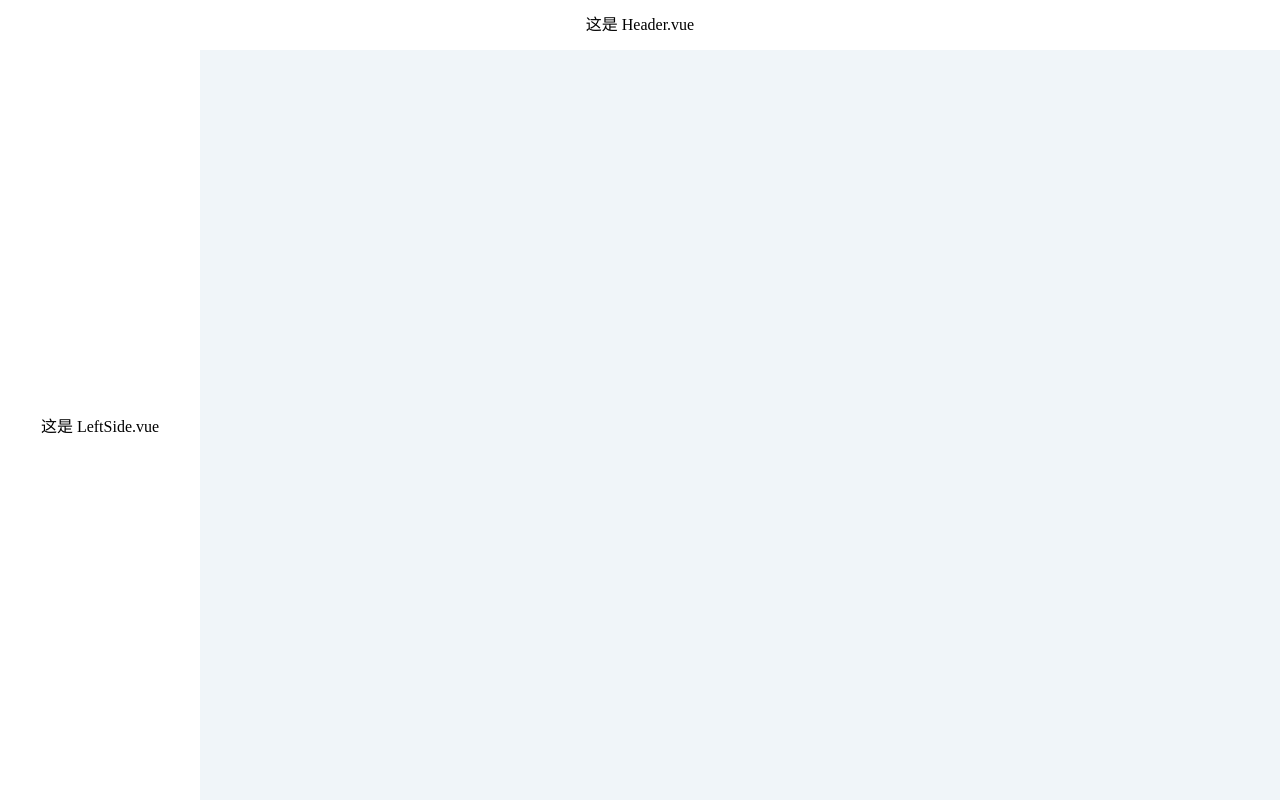
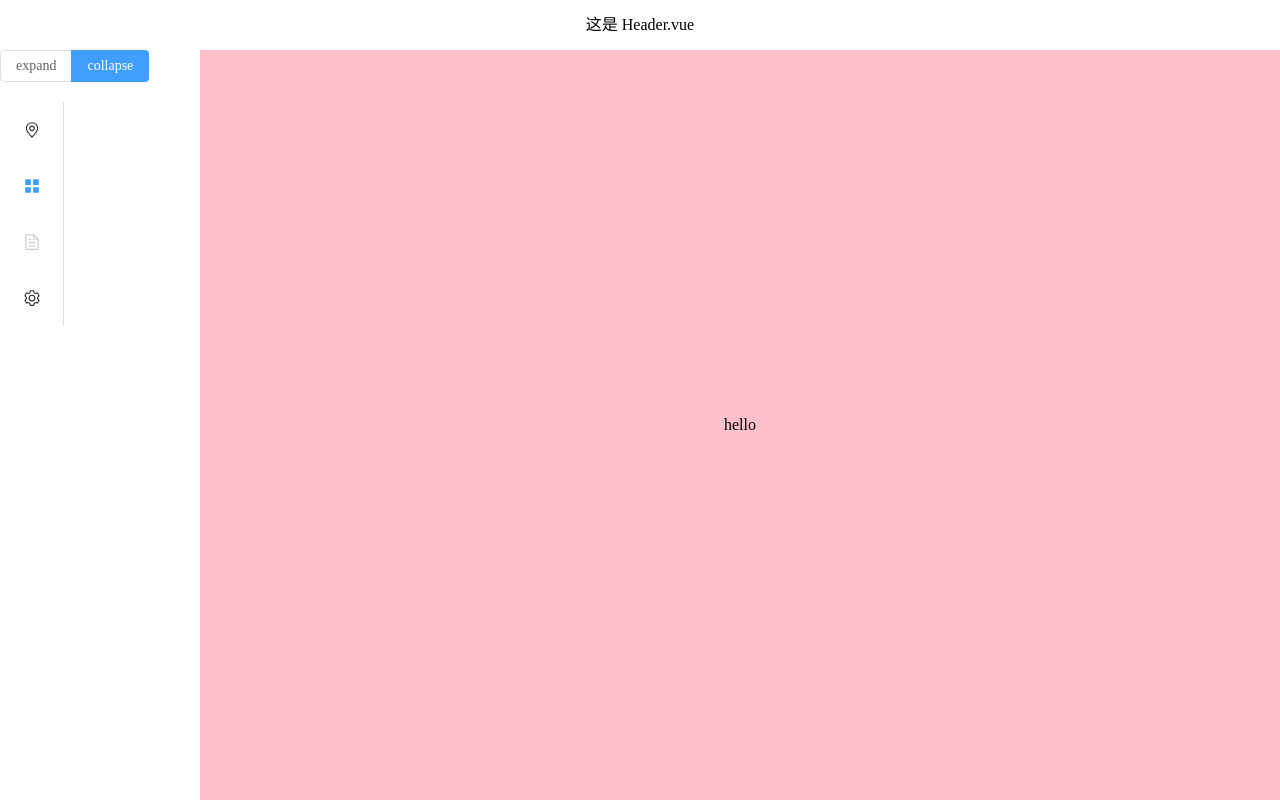
Before and after one commit to QianCCC7/Chinese-Medicine-Data-Visualization-System-Web, a Vue app: page / in a window 1280 px wide. Built offline with nearby package versions, Linux system fonts and the light colour scheme.

Commit message:
前端首页整体布局的实现

```diff
--- a/package.json
+++ b/package.json
@@ -8,7 +8,10 @@
     "lint": "vue-cli-service lint"
   },
   "dependencies": {
+    "@element-plus/icons-vue": "^2.3.1",
     "core-js": "^3.8.3",
+    "echarts": "^5.5.0",
+    "element-plus": "^2.7.0",
     "vue": "^3.2.13",
     "vue-router": "^4.3.2"
   },
--- a/src/App.vue
+++ b/src/App.vue
@@ -19,9 +19,11 @@
 
 html, body {
   height: 100%;
+  width: 100%;
 }
 
 #app {
   height: 100%;
+  width: 100%;
 }
 </style>
--- a/src/components/LeftSide.vue
+++ b/src/components/LeftSide.vue
@@ -1,15 +1,87 @@
 <template>
   <div>
-    这是 LeftSide.vue
+    <el-radio-group v-model="isCollapse" style="margin-bottom: 20px">
+      <el-radio-button :value="false">expand</el-radio-button>
+      <el-radio-button :value="true">collapse</el-radio-button>
+    </el-radio-group>
+    <el-menu
+        default-active="2"
+        class="el-menu-vertical-demo"
+        :collapse="isCollapse"
+    >
+      <el-sub-menu index="1">
+        <template #title>
+          <el-icon>
+            <location/>
+          </el-icon>
+          <span>Navigator One</span>
+        </template>
+        <el-menu-item-group>
+          <template #title><span>Group One</span></template>
+          <el-menu-item index="1-1">item one</el-menu-item>
+          <el-menu-item index="1-2">item two</el-menu-item>
+        </el-menu-item-group>
+        <el-menu-item-group title="Group Two">
+          <el-menu-item index="1-3">item three</el-menu-item>
+        </el-menu-item-group>
+        <el-sub-menu index="1-4">
+          <template #title><span>item four</span></template>
+          <el-menu-item index="1-4-1">item one</el-menu-item>
+        </el-sub-menu>
+      </el-sub-menu>
+      <el-menu-item index="2">
+        <el-icon>
+          <icon-menu/>
+        </el-icon>
+        <template #title>Navigator Two</template>
+      </el-menu-item>
+      <el-menu-item index="3" disabled>
+        <el-icon>
+          <Document/>
+        </el-icon>
+        <template #title>Navigator Three</template>
+      </el-menu-item>
+      <el-menu-item index="4">
+        <el-icon>
+          <setting/>
+        </el-icon>
+        <template #title>Navigator Four</template>
+      </el-menu-item>
+    </el-menu>
   </div>
+
 </template>
 
 <script>
+import {
+  Document,
+  Location,
+  Menu as IconMenu,
+  Setting,
+} from '@element-plus/icons-vue'
+
 export default {
-  name: "LeftSide"
+  name: "LeftSide",
+  components: {
+    Document,
+    Location,
+    Setting,
+    IconMenu
+  },
+  data() {
+    return {
+      isCollapse: true,
+    }
+  },
+  methods: {
+
+  }
 }
 </script>
 
 <style scoped>
-
+.el-menu-vertical-demo:not(.el-menu--collapse) {
+  width: 200px;
+  min-height: 400px;
+}
 </style>
--- /dev/null
+++ b/src/components/Main.vue
@@ -0,0 +1,15 @@
+<template>
+  <div>
+    hello
+  </div>
+</template>
+
+<script>
+export default {
+  name: "Main"
+}
+</script>
+
+<style scoped>
+
+</style>
--- a/src/main.js
+++ b/src/main.js
@@ -1,7 +1,10 @@
 import { createApp } from 'vue'
 import App from './App.vue'
-import router from "@/router";
+import router from "@/router"
+import ElementPlus from 'element-plus'
+import 'element-plus/dist/index.css'
 
 let app = createApp(App)
 app.use(router)
+app.use(ElementPlus)
 app.mount('#app')
--- a/src/views/index.vue
+++ b/src/views/index.vue
@@ -1,18 +1,23 @@
 <template>
   <div id="container">
     <Header id="header"></Header>
-    <LeftSide id="left-side"></LeftSide>
+    <div id="content">
+      <LeftSide id="left-side"></LeftSide>
+      <Main id="main"></Main>
+    </div>
   </div>
 </template>
 
 <script>
 import Header from "@/components/Header.vue";
 import LeftSide from "@/components/LeftSide.vue";
+import Main from "@/components/Main.vue";
 export default {
   name: "index",
   components: {
     Header,
     LeftSide,
+    Main,
   }
 }
 </script>
@@ -20,7 +25,10 @@
 <style scoped>
 #container {
   height: 100%;
+  width: 100%;
   background-color: rgb(240,245,249);
+  display: flex;
+  flex-direction: column;
 }
 #header {
   height: 50px;
@@ -28,13 +36,22 @@
   text-align: center;
   line-height: 50px;
 }
+#content {
+  height: calc(100% - 50px);
+  display: flex;
+  flex-direction: row;
+}
 #left-side {
   width: 200px;
-  /* 高度为: container.height - height.height */
-  height: calc(100% - 50px);
   background-color: white;
   display: flex;
+  flex-direction: column;
+}
+#main {
+  background-color: pink;
+  width: calc(100% - 200px);
+  display: flex;
+  align-items: center;
   justify-content: center;
-  align-items: center;
 }
 </style>
```
